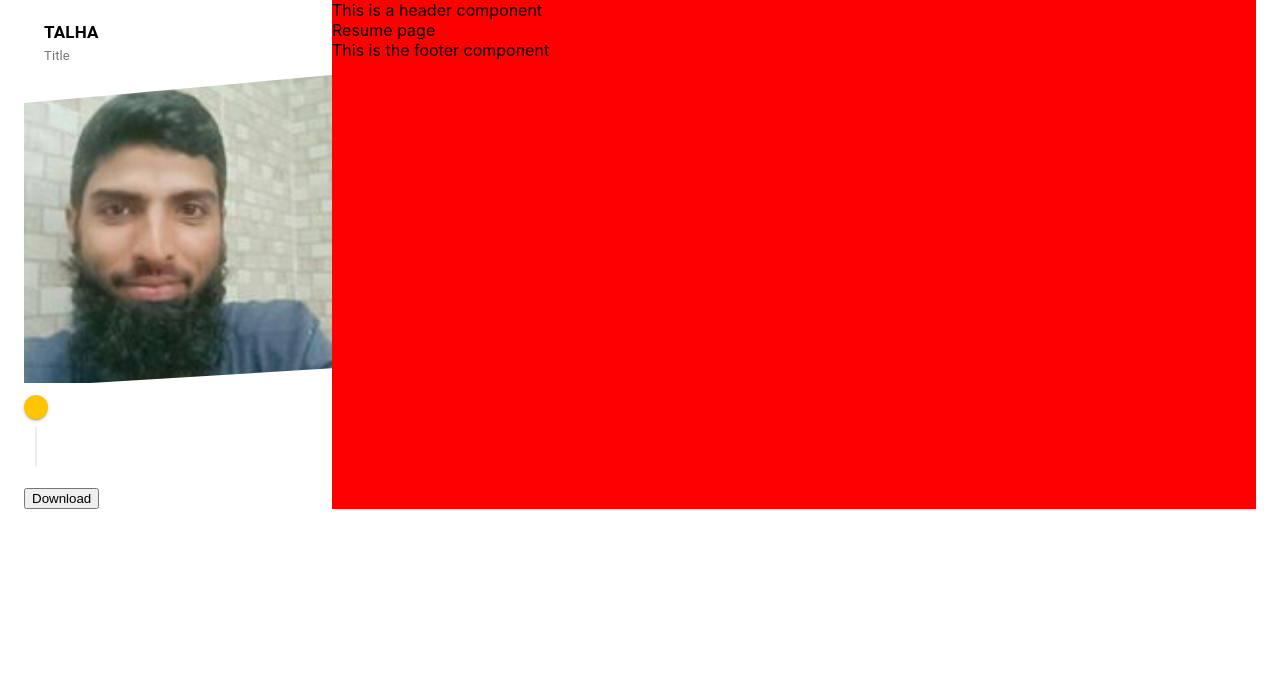
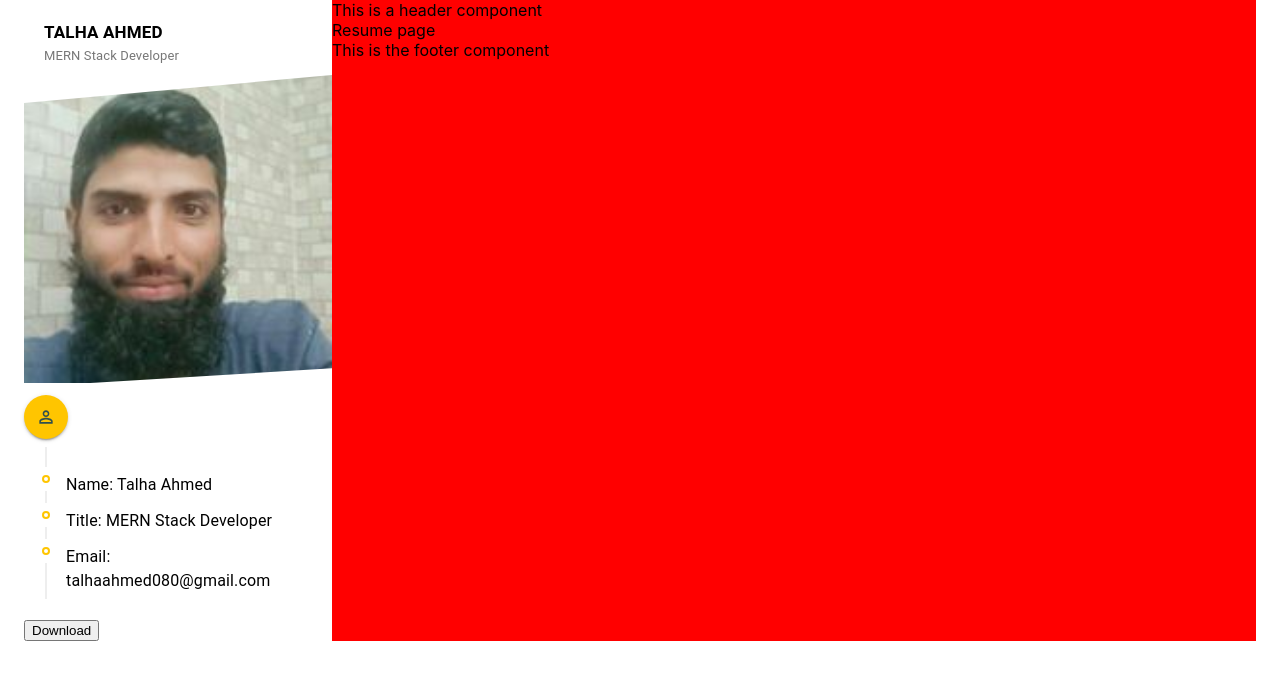
Before and after one commit to TalhaAhmedAI/portfolio, a React (Create React App) app: page / in a window 1280 px wide. Shown: the top 680 px of the page. Built offline with nearby package versions, Linux system fonts and the light colour scheme.

Commit message:
Added Timeline to Profile component

```diff
--- a/src/components/Profile/Profile.js
+++ b/src/components/Profile/Profile.js
@@ -1,22 +1,53 @@
 import React from "react";
 import { Typography } from "@material-ui/core";
-import CustomTimeline from "../Timeline/Timeline";
+import CustomTimeline, { CustomTimelineSeparator } from "../Timeline/Timeline";
+import PersonOutlineIcon from "@material-ui/icons/PersonOutline";
+import TimelineItem from "@material-ui/lab/TimelineItem";
+import TimelineContent from "@material-ui/lab/TimelineContent";
+
+import resumeData from "../../utils/resumeData";
+import picture from "../../assets/images/picture.jpg";
 
 import "./Profile.css";
-import picture from "../../assets/images/picture.jpg";
+
+const CustomTimelineItem = ({ title, text, link }) => (
+  <TimelineItem>
+    <CustomTimelineSeparator />
+    <TimelineContent>
+      {link ? (
+        <Typography>
+          <span>{title}:</span>
+          <a href={link} target="_blank">
+            {text}
+          </a>
+        </Typography>
+      ) : (
+        <Typography>
+          <span>{title}:</span> {text}
+        </Typography>
+      )}
+    </TimelineContent>
+  </TimelineItem>
+);
+
+const { name, title } = resumeData;
 
 const Profile = () => {
   return (
     <div className="profile container_shadow">
       <div className="profile_name">
-        <Typography className="name">Talha</Typography>
-        <Typography className="title">Title</Typography>
+        <Typography className="name">{name}</Typography>
+        <Typography className="title">{title}</Typography>
       </div>
       <figure className="profile_image">
         <img src={picture} alt="Talha" />
       </figure>
       <div className="profile_information">
-        <CustomTimeline />
+        <CustomTimeline icon={<PersonOutlineIcon />}>
+          <CustomTimelineItem title="Name" text={resumeData.name} />
+          <CustomTimelineItem title="Title" text={resumeData.title} />
+          <CustomTimelineItem title="Email" text={resumeData.email} />
+        </CustomTimeline>
         <br />
         <button>Download</button>
       </div>
--- a/src/utils/resumeData.js
+++ b/src/utils/resumeData.js
@@ -0,0 +1,30 @@
+import FacebookIcon from "@material-ui/icons/Facebook";
+import LinkedInIcon from "@material-ui/icons/LinkedIn";
+import GitHubIcon from "@material-ui/icons/GitHub";
+
+const resumeData = {
+  name: "Talha Ahmed",
+  title: "MERN Stack Developer",
+  email: "talhaahmed080@gmail.com",
+  phone: "+923224652829",
+
+  socials: {
+    facebook: {
+      link: "https://www.facebook.com/profile.php?id=100008266472683",
+      text: "facebook",
+      icon: <FacebookIcon />,
+    },
+    linkedin: {
+      link: "https://www.linkedin.com/in/talha-ahmed-233b03165/",
+      text: "Linkedin",
+      icon: <LinkedInIcon />,
+    },
+    github: {
+      link: "https://github.com/TalhaAhmedAI",
+      text: "Github",
+      icon: <GitHubIcon />,
+    },
+  },
+};
+
+export default resumeData;
```
